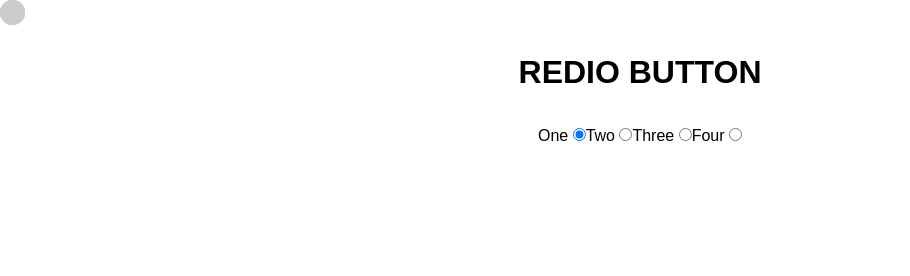
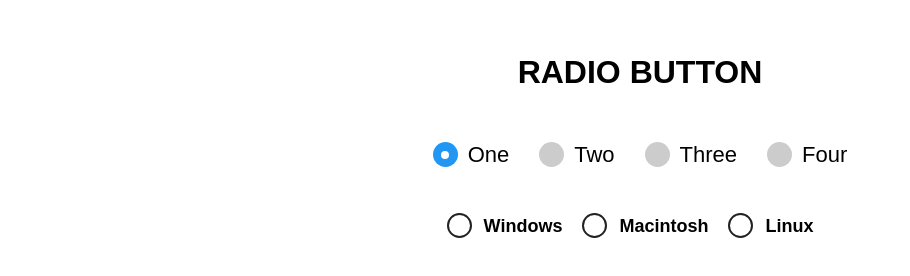
Before and after one commit to saruarhosenn/Radio-Btn-Multiple, a plain HTML site: page index.html in a window 1280 px wide. Shown: the whole page, without its empty margins (0-910 px from the left). Drawn offline with Linux system fonts and the light colour scheme.

Commit message:
Update index.html

```diff
--- a/index.html
+++ b/index.html
@@ -7,35 +7,53 @@
 	<meta http-equiv="X-UA-Compatible" content="ie=edge">
 	<meta name="Description" content="Enter your description here" />
 	<link rel="stylesheet" href="style.css">
-	<title>REDIO BUTTON</title>
+	<title>RADIO BUTTON</title>
 </head>
 
 <body>
 	<br><br><br>
-	<h1>REDIO BUTTON</h1>
+	<h1>RADIO BUTTON</h1>
 	<br><br>
 
 	<!---- REDIO BUTTON 1 ---->
 	<div class="wrapper">
-		<label class="main__redio">One
+		<label class="main__radio">One
 			<input type="radio" checked="checked" name="radio">
 			<span class="checkmark"></span>
 		</label>
-		<label class="main__redio">Two
+		<label class="main__radio">Two
 			<input type="radio" name="radio">
 			<span class="checkmark"></span>
 		</label>
-		<label class="main__redio">Three
+		<label class="main__radio">Three
 			<input type="radio" name="radio">
 			<span class="checkmark"></span>
 		</label>
-		<label class="main__redio">Four
+		<label class="main__radio">Four
 			<input type="radio" name="radio">
 			<span class="checkmark"></span>
 		</label>
 	</div>
 	<br><br>
 
+	<!---- REDIO BUTTON 2 ---->
+	<div class="wrapper">
+		<div class="radio__btn__item">
+			<input type="radio" id="windows" name="os" / class="radio__btn">
+			<label for="windows" class="radio__btn__title">Windows</label>
+		</div>
+
+		<div class="radio__btn__item">
+			<input type="radio" id="mac" name="os" / class="radio__btn">
+			<label for="mac" class="radio__btn__title">Macintosh</label>
+		</div>
+
+		<div class="radio__btn__item">
+			<input type="radio" id="linux" name="os" / class="radio__btn">
+			<label for="linux" class="radio__btn__title">Linux</label>
+		</div>
+	</div>
+
 </body>
 
 </html>
```
